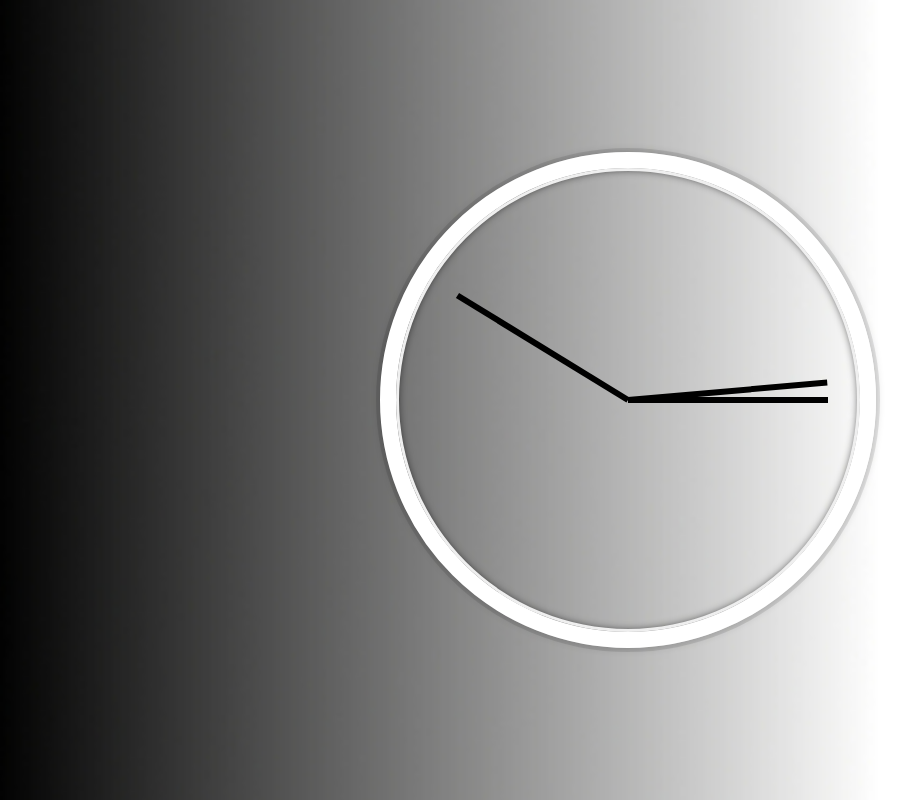
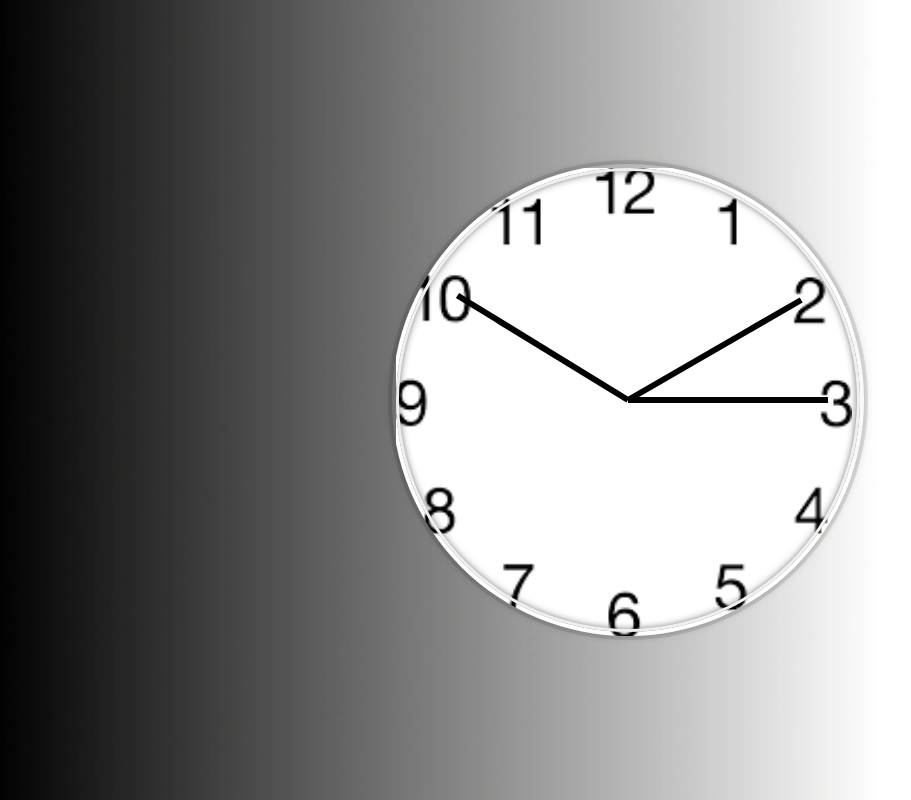
Before and after one commit to avani19/JS-CSS-Clock, a plain HTML site: page index.html in a window 1280 px wide. Shown: the whole page, without its empty margins (12-923 px from the left). Drawn offline with Linux system fonts and the light colour scheme.

Commit message:
added clock

```diff
--- a/index.html
+++ b/index.html
@@ -28,12 +28,12 @@ function setDate(){
 
   // setting up minute Hand
   var mins = current.getMinutes();
-  var minsDegrees = ((mins/60)*360) + ((seconds/60)*6)+90;
+  var minsDegrees = ((mins/60)*360)+((seconds/60)*6)+90;
   minHand.style.transform = `rotate(${minsDegrees}deg)`;
 
   // setting up hours
   var hours = current.getHours();
-  var hoursDegrees = ((mins/12)*360)+((mins/60)*30) + 90;
+  var hoursDegrees = ((mins/12)*360) + 90;
   hourHand.style.transform = `rotate(${hoursDegrees}deg)`;
 }
 setInterval(setDate, 1000);
--- a/style.css
+++ b/style.css
@@ -15,7 +15,13 @@ body{
 .clock{
   width: 25rem;
   height: 25rem;
-  border: 1rem solid white;
+  background-image: url("images/images.png");
+  background-size: 28.5rem;
+
+  /*z-index: 1;*/
+  background-repeat: no-repeat;
+  border: 0.25rem solid ;
+  border-color: transparent;
   border-radius: 50%;
   position: relative;
   margin:50px auto;
```
